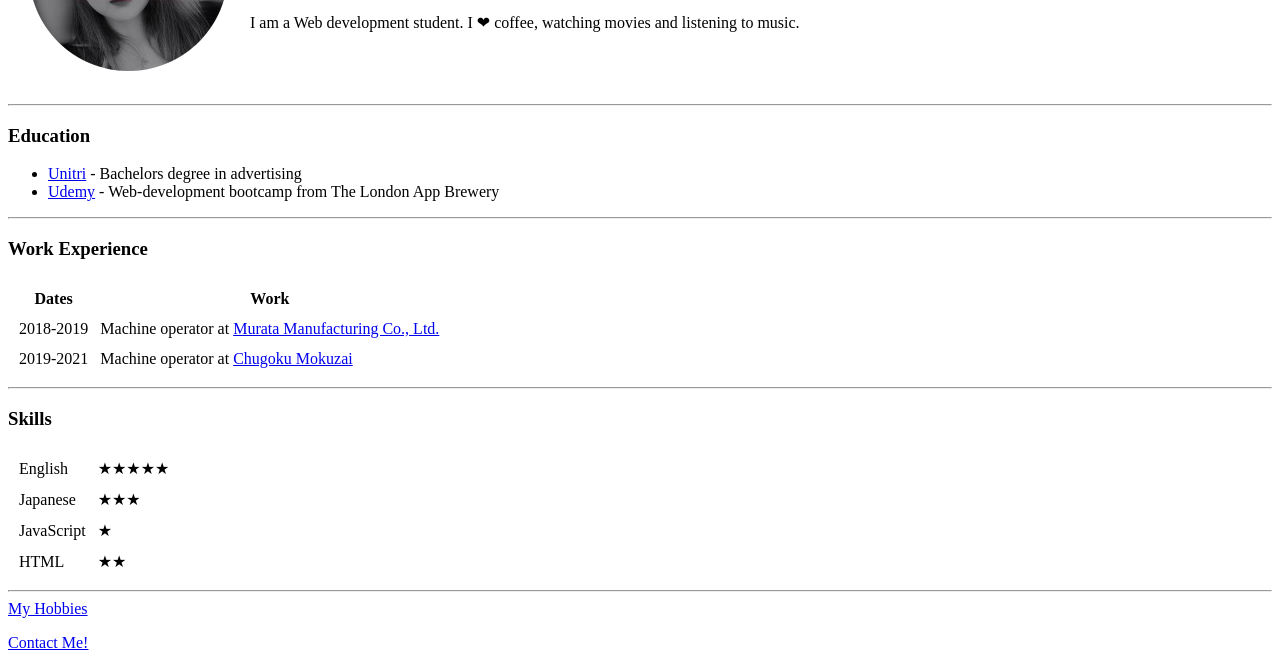
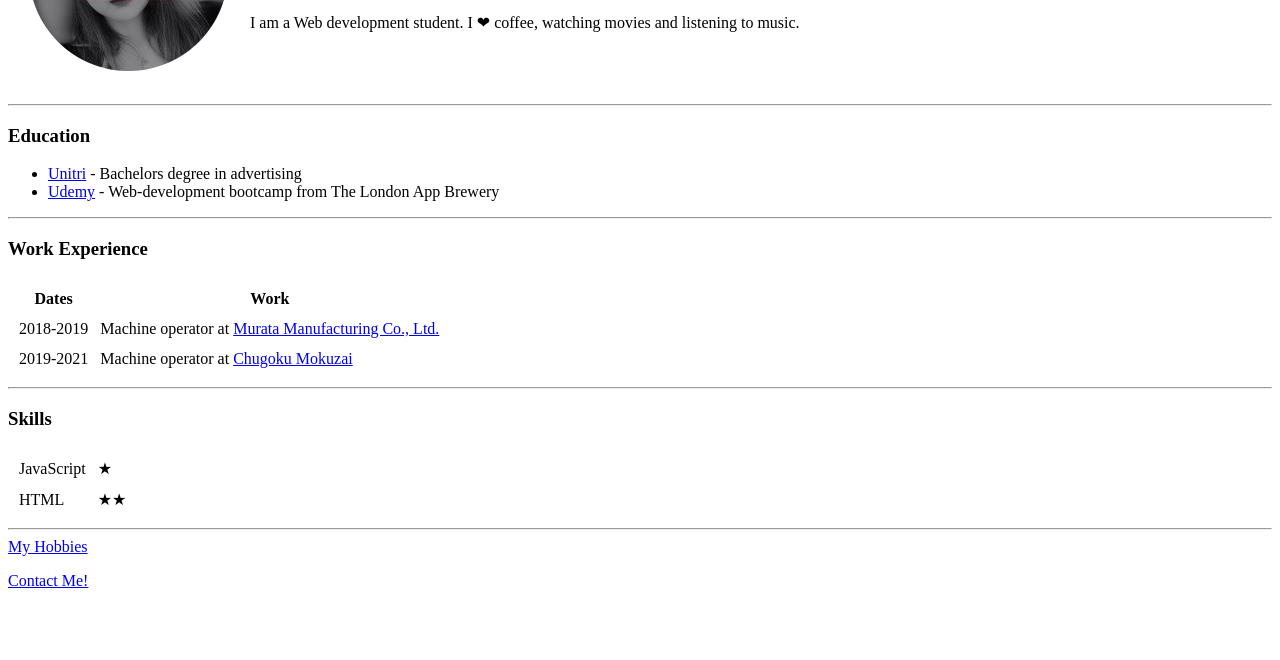
Before and after one commit to MilenaMMaeda/cv, a plain HTML site: page index.html in a window 1280 px wide. Shown: the part 157-817 px from the top of the page. Drawn offline with Linux system fonts and the light colour scheme.

Commit message:
Update index.html

```diff
--- a/index.html
+++ b/index.html
@@ -48,14 +48,6 @@
   <h3>Skills</h3>
   <table cellspacing="10">
     <tr>
-      <td>English</td>
-      <td>★★★★★</td>
-    </tr>
-    <tr>
-      <td>Japanese</td>
-      <td>★★★</td>
-    </tr>
-    <tr>
       <td>JavaScript</td>
       <td>★</td>
     </tr>
```
